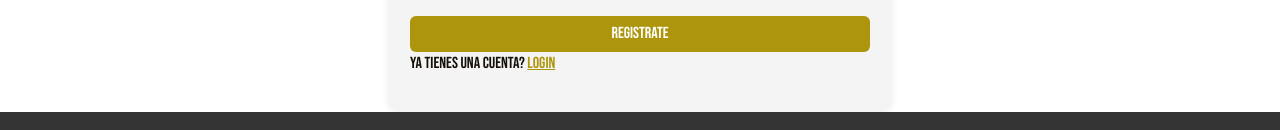
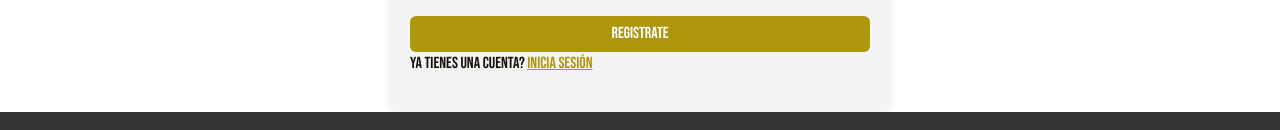
Before and after one commit to diegocabre/Aroma-Cafe-Cliente, a React (Vite) app: page /register in a window 1280 px wide. Shown: the part 754-884 px from the top of the page. Built offline with nearby package versions, Linux system fonts and the light colour scheme.

Commit message:
Navlink 2

```diff
--- a/src/components/auth/Register.jsx
+++ b/src/components/auth/Register.jsx
@@ -107,8 +107,7 @@ function Register() {
           Registrate
         </Button>
         <p>
-          ya tienes una cuenta?{" "}
-          <NavLink to={config.apiUrl + "/login"}>Login</NavLink>
+          ya tienes una cuenta? <NavLink to="/login">Inicia Sesión</NavLink>
         </p>
       </Form>
     </div>
```
